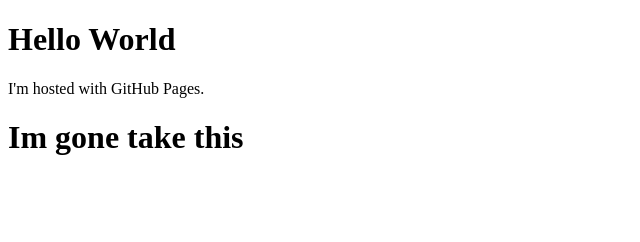
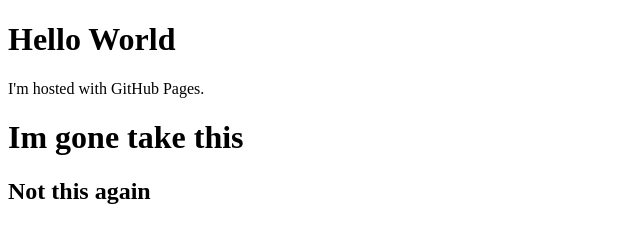
Before and after one commit to ShkrSltn/ShkrSltn.github.io, a plain HTML site: page index.html in a window 1280 px wide. Shown: the whole page, without its empty margins (0-640 px from the left). Drawn offline with Linux system fonts and the light colour scheme.

Commit message:
Update index.html

```diff
--- a/index.html
+++ b/index.html
@@ -4,5 +4,6 @@
 <h1>Hello World</h1>
 <p>I'm hosted with GitHub Pages.</p>
 <h1>Im gone take this</h1>
+<h2>Not this again</h2>
 </body>
 </html>
```
